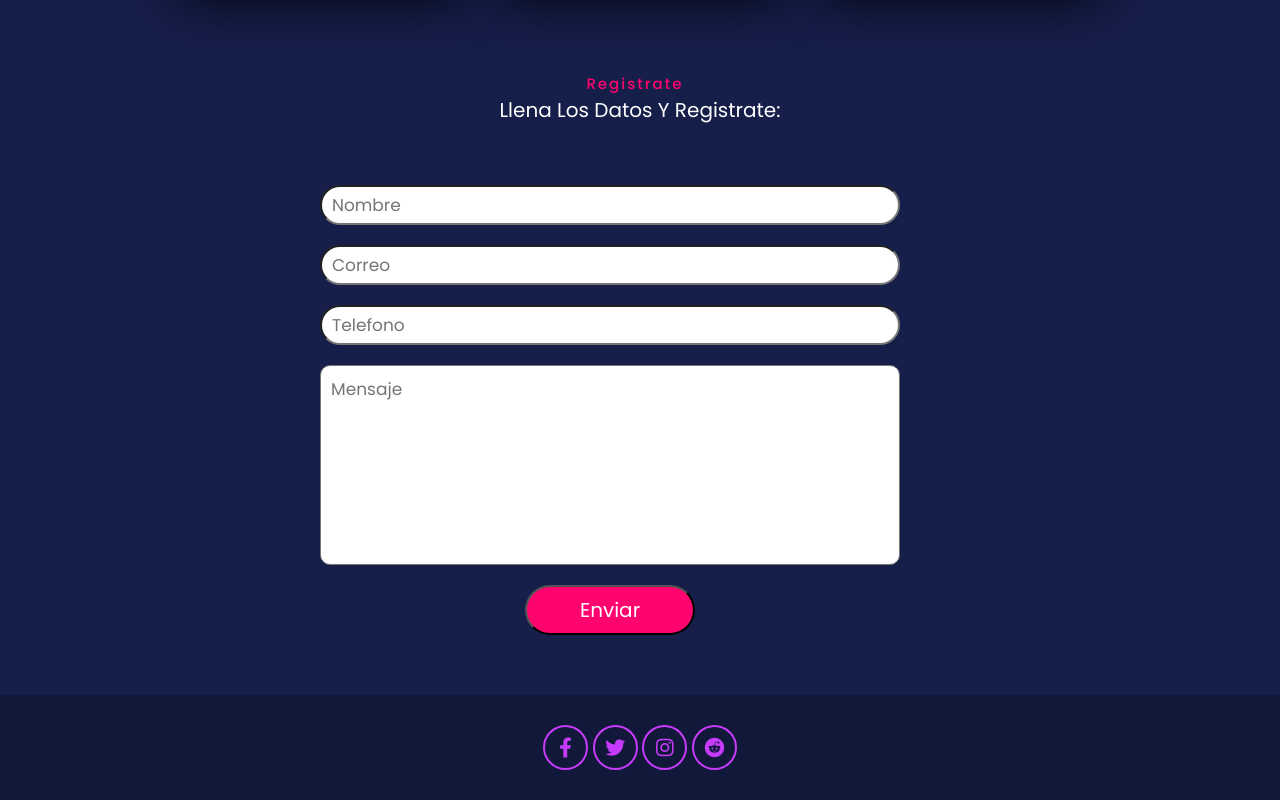
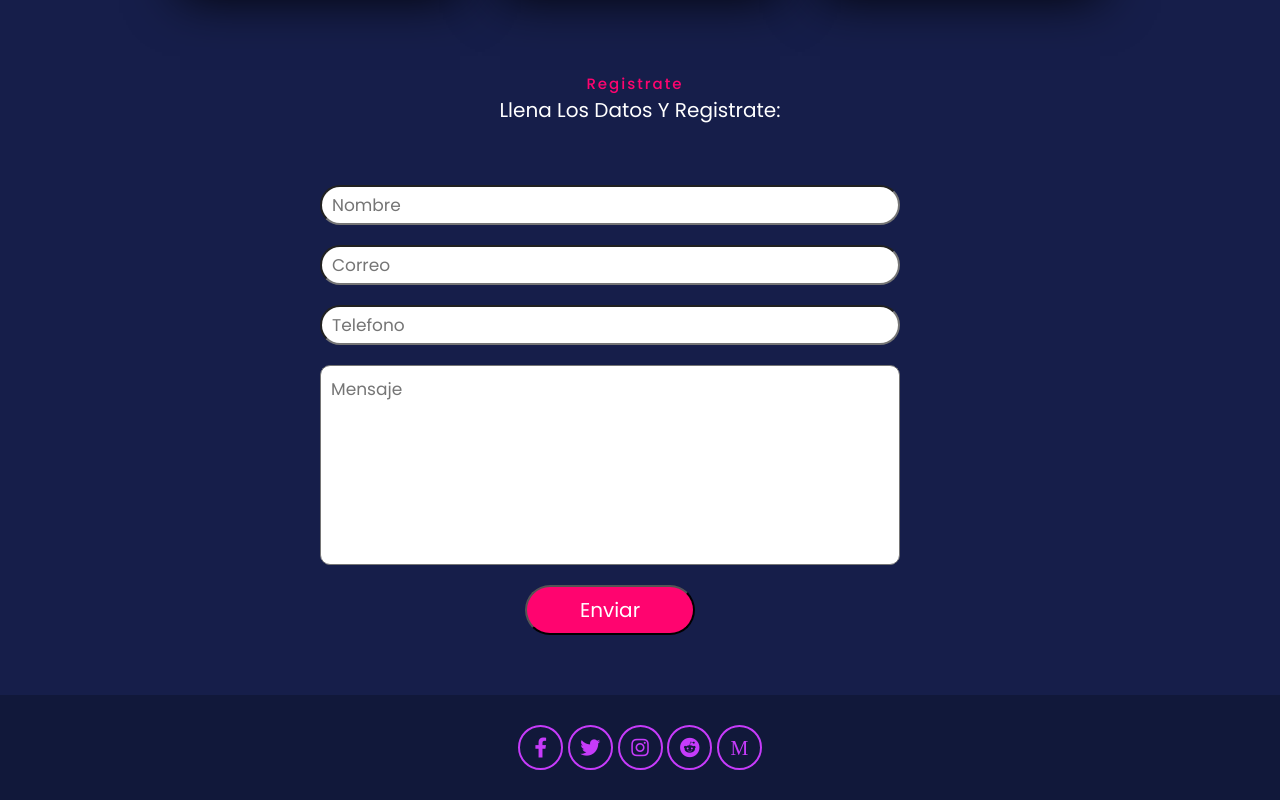
Before and after one commit to Luchoporyecto/CarWash, a plain HTML site: page index.html in a window 1280 px wide. Shown: the part 2938-3738 px from the top of the page. Drawn offline with nearby package versions, Linux system fonts and the light colour scheme.

Commit message:
Add files via upload
Signed-off-by: Luchoporyecto <120036626+Luchoporyecto@users.noreply.github.com>

```diff
--- a/index.html
+++ b/index.html
@@ -184,10 +184,11 @@
 	<!--Seccion footer-->
 	<section class="footer">
 		<div class="icons">
-			<a href="#" class="fab fa-facebook-f"></a>
-			<a href="#" class="fab fa-twitter"></a>
-			<a href="#" class="fab fa-instagram"></a>
-			<a href="#" class="fab fa-reddit"></a>
+			<a href="https://es-la.facebook.com/CarWashCenterUIO/" class="fab fa-facebook-f"></a>
+			<a href="https://twitter.com/carwashcafe_ec" class="fab fa-twitter"></a>
+			<a href="https://www.instagram.com/flash_carwash/?hl=es" class="fab fa-instagram"></a>
+			<a href="https://www.reddit.com/r/carwash/" class="fab fa-reddit"></a>
+			<a href="https://goo.gl/maps/Vo1mhYViJC7KKjQU6" class="fab maps">M</a>
 		</div>
 	</section>
 	<!--Java Scrip-->
```
